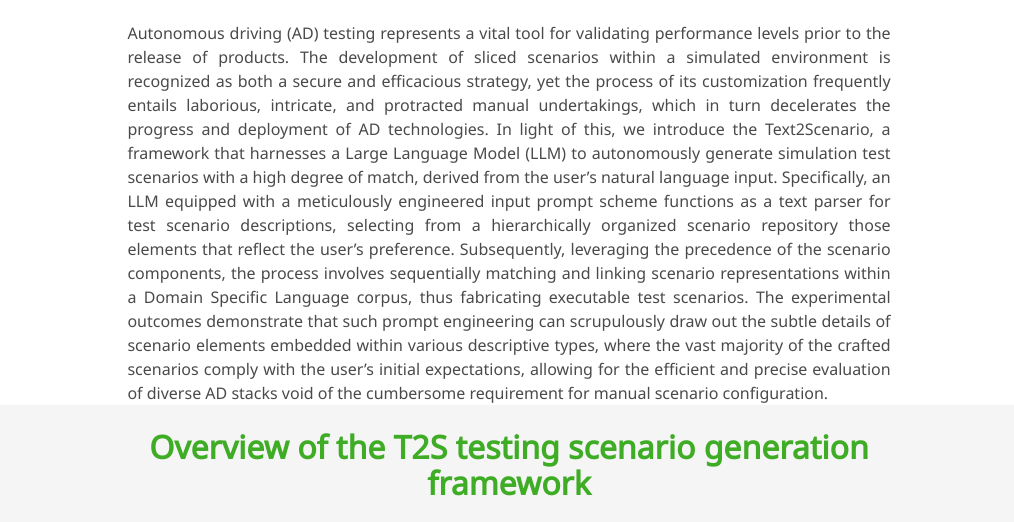
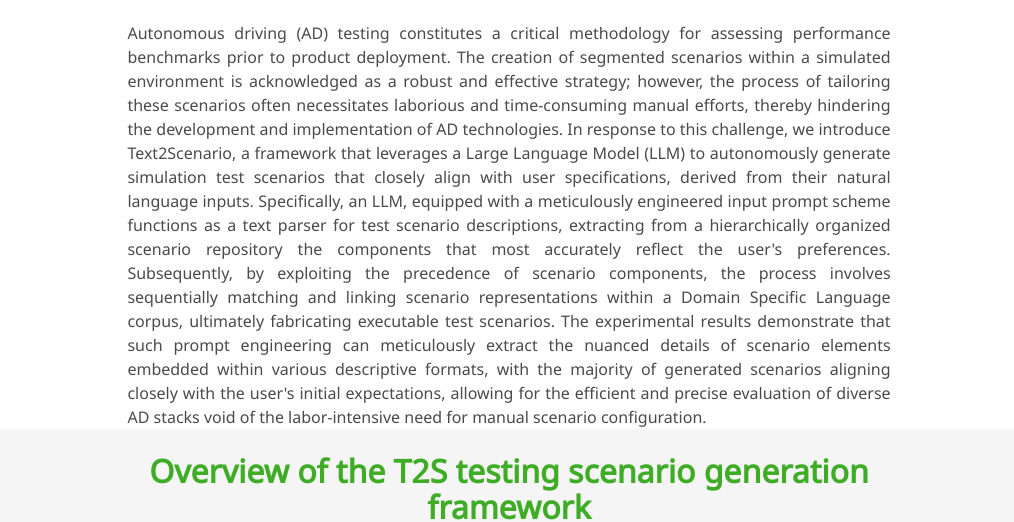
Before and after one commit to caixxuan/Text2Scenario.GitHub.io, a plain HTML site: page index.html in a window 1280 px wide. Shown: the part 859-1381 px from the top of the page, without its empty margins (131-1145 px from the left). Drawn offline with nearby package versions, Linux system fonts and the light colour scheme; some icons are missing; a web font is replaced by a local one.

Commit message:
Update index.html

```diff
--- a/index.html
+++ b/index.html
@@ -164,23 +164,20 @@
         <h2 class="title is-3">Abstract</h2>
         <div class="content has-text-justified">
           <p>
-            Autonomous driving (AD) testing represents a vital tool for validating performance levels prior to the release of products. The development of sliced
-            scenarios within a simulated environment is recognized as both a secure and
-            efficacious strategy, yet the process of its customization frequently entails laborious, intricate, and protracted manual undertakings, which in turn decelerates
-            the progress and deployment of AD technologies. In light of this, we introduce
-            the Text2Scenario, a framework that harnesses a Large Language Model (LLM)
-            to autonomously generate simulation test scenarios with a high degree of match,
-            derived from the user’s natural language input. Specifically, an LLM equipped
-            with a meticulously engineered input prompt scheme functions as a text parser
-            for test scenario descriptions, selecting from a hierarchically organized scenario
-            repository those elements that reflect the user’s preference. Subsequently, leveraging the precedence of the scenario components, the process involves sequentially
-            matching and linking scenario representations within a Domain Specific Language
-            corpus, thus fabricating executable test scenarios. The experimental outcomes
-            demonstrate that such prompt engineering can scrupulously draw out the subtle
-            details of scenario elements embedded within various descriptive types, where the
-            vast majority of the crafted scenarios comply with the user’s initial expectations,
-            allowing for the efficient and precise evaluation of diverse AD stacks void of the
-            cumbersome requirement for manual scenario configuration.
+            Autonomous driving (AD) testing constitutes a critical methodology for assessing performance benchmarks prior to product deployment.
+            The creation of segmented scenarios within a simulated environment is acknowledged as a robust and effective strategy;
+            however, the process of tailoring these scenarios often necessitates laborious and time-consuming manual efforts,
+            thereby hindering the development and implementation of AD technologies. In response to this challenge, we introduce Text2Scenario,
+            a framework that leverages a Large Language Model (LLM) to autonomously generate simulation test scenarios that closely align with user specifications,
+            derived from their natural language inputs.
+            Specifically, an LLM, equipped with a meticulously engineered input prompt scheme functions as a text parser for test scenario descriptions,
+            extracting from a hierarchically organized scenario repository the components that most accurately reflect the user's preferences.
+            Subsequently, by exploiting the precedence of scenario components,
+            the process involves sequentially matching and linking scenario representations within a Domain Specific Language corpus,
+            ultimately fabricating executable test scenarios.
+            The experimental results demonstrate that such prompt engineering can meticulously extract the nuanced details of scenario elements embedded within
+            various descriptive formats, with the majority of generated scenarios aligning closely with the user's initial expectations,
+            allowing for the efficient and precise evaluation of diverse AD stacks void of the  labor-intensive need for manual scenario configuration.
           </p>
         </div>
       </div>
@@ -618,9 +615,11 @@
         <div class="content">
 
           <p>
-            Acknowledgements: The authors would like to appreciate the financial support
-            of the National Key Research and Development Project of China under Grant
-            2022YFB4300400.
+            Acknowledgements: The authors would like to appreciate the financial support of the National Key R\&D Program of China, No. 2023YFB4301802-02,
+            the National Natural Science Foundation of China (project number: 52441202), the National Key R\&D Project of China under Grant 2022YFB4300400,
+            the Beijing Natural Science Foundation (project number: L243008), the Ministry of Transport of PRC Key Laboratory of Transport Industry of Comprehensive
+            Transportation Theory (project number: MTF2023002),
+            and SHANDONG HI-SPEED GROUP CO,LTD [Grant No. HS2023B020].
           </p>
 
         </div>
```
